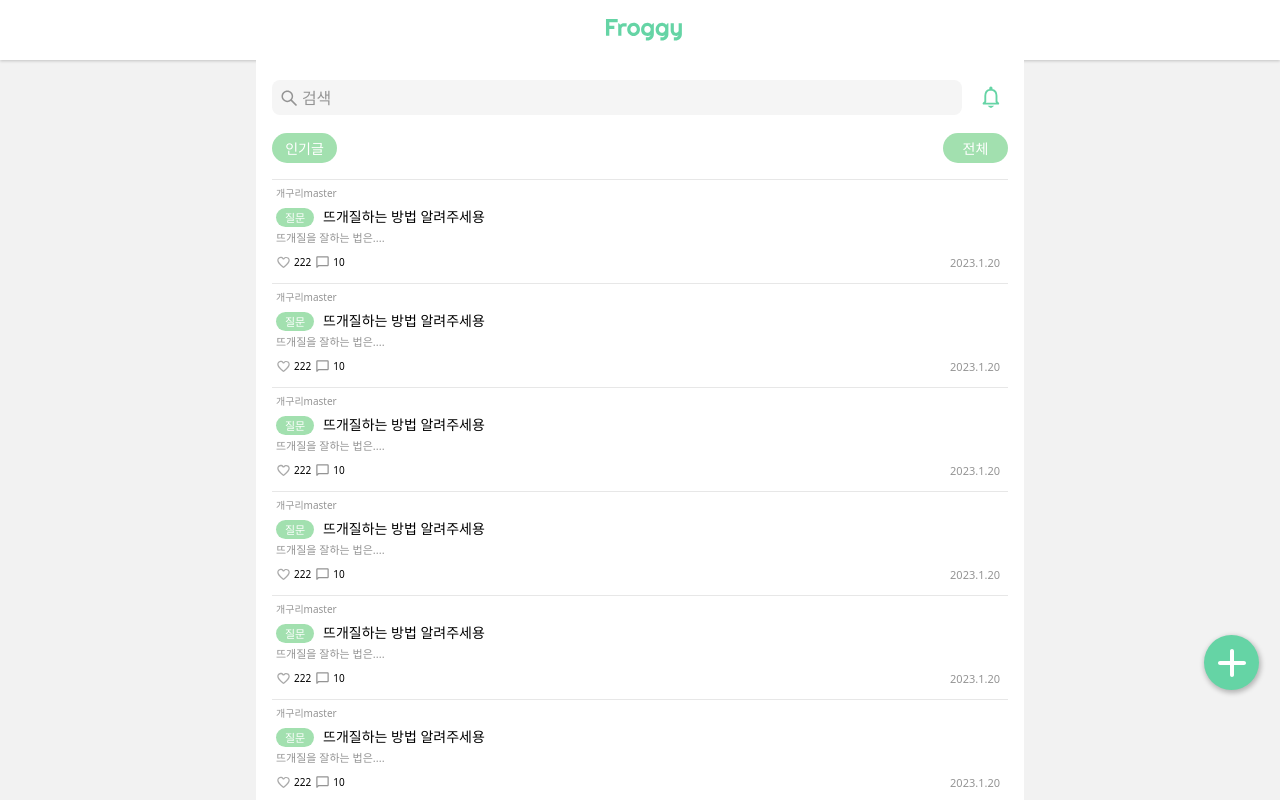
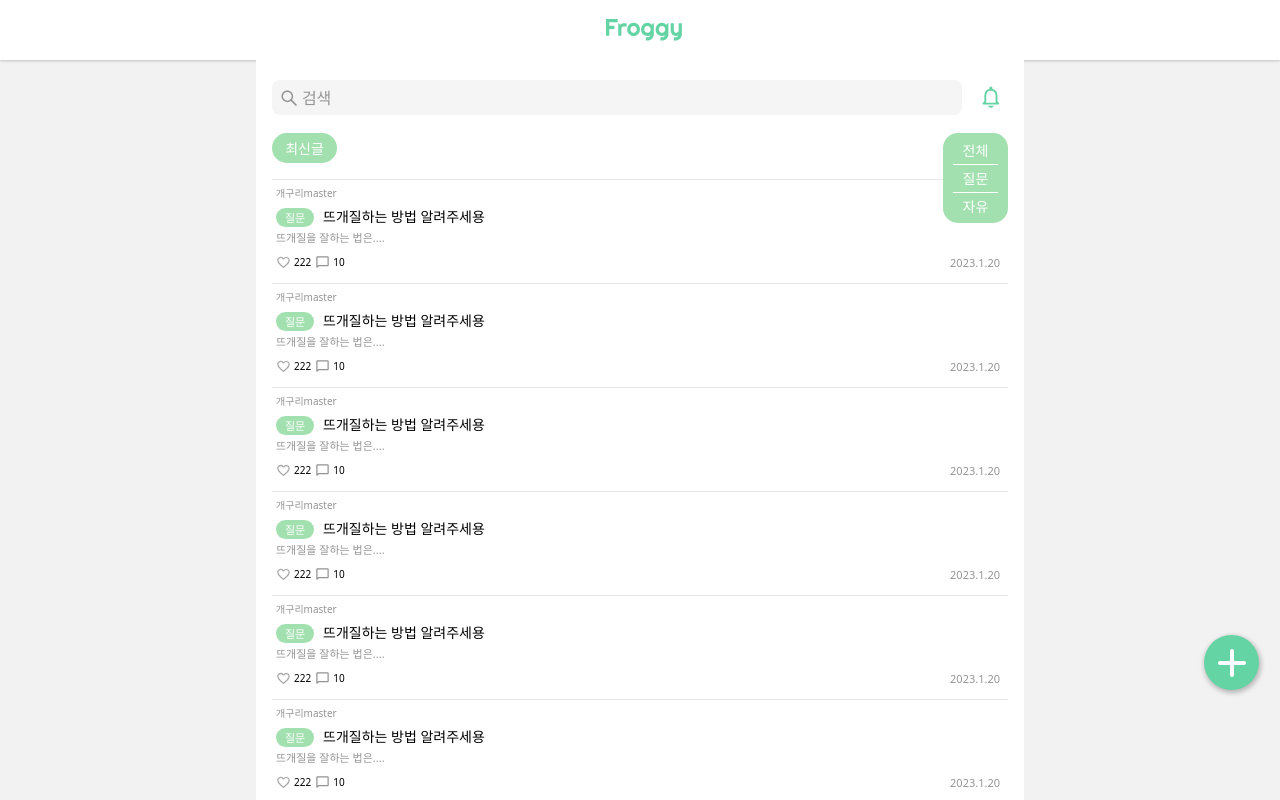
Before and after one commit to froggy-reboot/froggy-front, a React (Create React App) app: page /board in a window 1280 px wide. Both pictures are taken after a click on the button "전체". Built offline with nearby package versions, Linux system fonts and the light colour scheme.

Commit message:
Feat : 드롭다운 필터 UI구현

```diff
--- /dev/null
+++ b/src/pages/board/BoardConstants.ts
@@ -0,0 +1,3 @@
+const articleTypeList = ['전체', '질문', '자유'] as const;
+
+export { articleTypeList };
--- a/src/pages/board/BoardMain.tsx
+++ b/src/pages/board/BoardMain.tsx
@@ -3,8 +3,10 @@ import { SubmitHandler, useForm } from 'react-hook-form';
 import { ReactComponent as SearchIcon } from 'src/assets/search.svg';
 import { ReactComponent as AlarmIcon } from 'src/assets/alarm.svg';
 import { ReactComponent as PlusIcon } from 'src/assets/plus.svg';
+import { ReactComponent as FilterIcon } from 'src/assets/filter.svg';
 import PostList from 'src/components/board/PostList';
 import SearchView from 'src/components/board/SearchView';
+import { articleTypeList } from 'src/pages/board/BoardConstants';
 
 interface IFormInput {
   search: string;
@@ -14,6 +16,9 @@ export default function BoardMain() {
   const modalRef = useRef<HTMLDivElement>(null);
   const [showModal, setShowModal] = useState(false);
   const [showSearch, setShowSearch] = useState(false);
+  const [isRecent, setIsRecent] = useState(true);
+  const [isExpanded, setIsExpanded] = useState(false);
+  const [ariticleType, setArticleType] = useState('전체');
 
   const { register, handleSubmit, reset, formState } = useForm<IFormInput>({
     mode: 'all',
@@ -31,6 +36,18 @@ export default function BoardMain() {
 
   const showModalHandler = () => {
     setShowModal((isShow) => !isShow);
+  };
+
+  const sortToggleHandler = () => {
+    setIsRecent((isRecent) => !isRecent);
+  };
+
+  const articleBtnExpandHandler = () => {
+    setIsExpanded(!isExpanded);
+  };
+
+  const articleTypeHandler = (type: string) => {
+    setArticleType(type);
   };
 
   const closeModalHandler = (
@@ -59,8 +76,33 @@ export default function BoardMain() {
         </form>
         {!showSearch && (
           <div className="mt-[1.8rem] flex justify-between">
-            <button className="mini_btn">인기글</button>
-            <button className="mini_btn">전체</button>
+            <button onClick={sortToggleHandler} className="mini_btn">
+              {isRecent ? '최신글' : '인기글'}
+            </button>
+            <div>
+              {!isExpanded && (
+                <button
+                  onClick={articleBtnExpandHandler}
+                  className="mini_btn flex items-center justify-center">
+                  {ariticleType}
+                  <FilterIcon className="ml-[5px]" />
+                </button>
+              )}
+              {isExpanded && (
+                <div
+                  onClick={articleBtnExpandHandler}
+                  className="mini_btn flex h-[9rem] w-[6.5rem] flex-col items-center justify-center gap-[0.3rem]">
+                  {articleTypeList.map((type, idx) => (
+                    <button key={type} onClick={() => articleTypeHandler(type)}>
+                      {type}
+                      {idx !== articleTypeList.length - 1 && (
+                        <hr className="mt-[0.3rem] w-[4.5rem] border-white" />
+                      )}
+                    </button>
+                  ))}
+                </div>
+              )}
+            </div>
           </div>
         )}
       </nav>
```
Also changed, not shown: src/assets/filter.svg (added).
